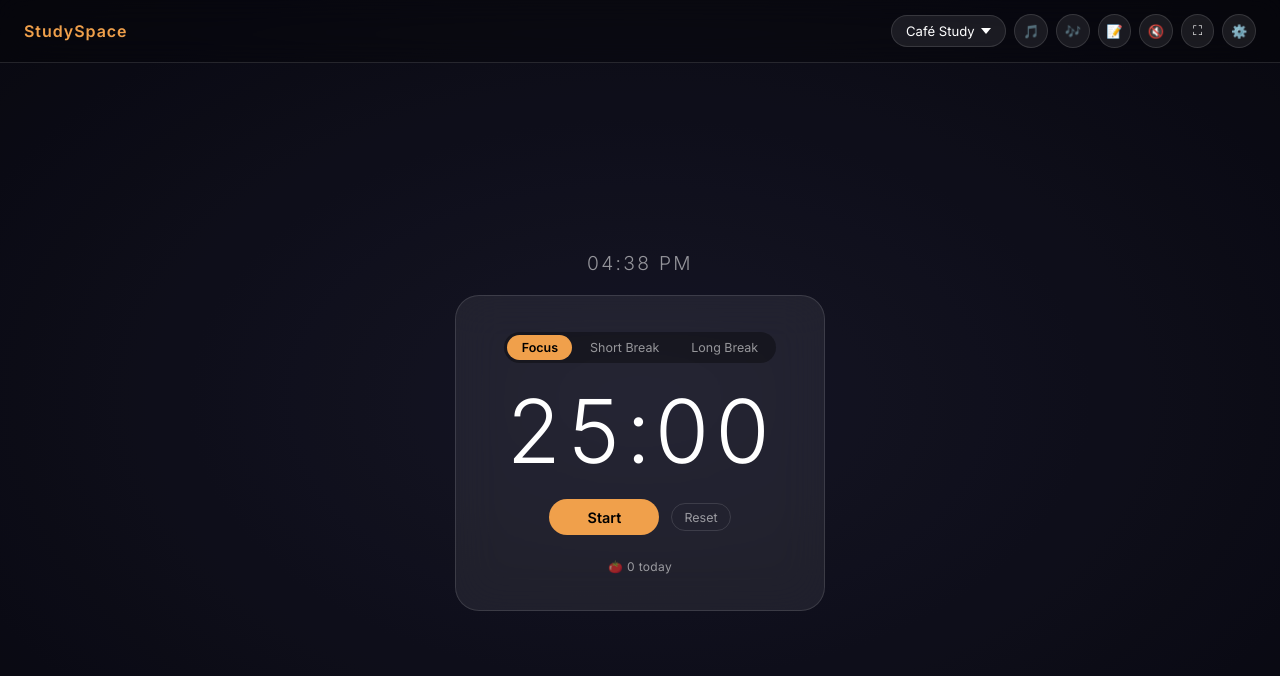
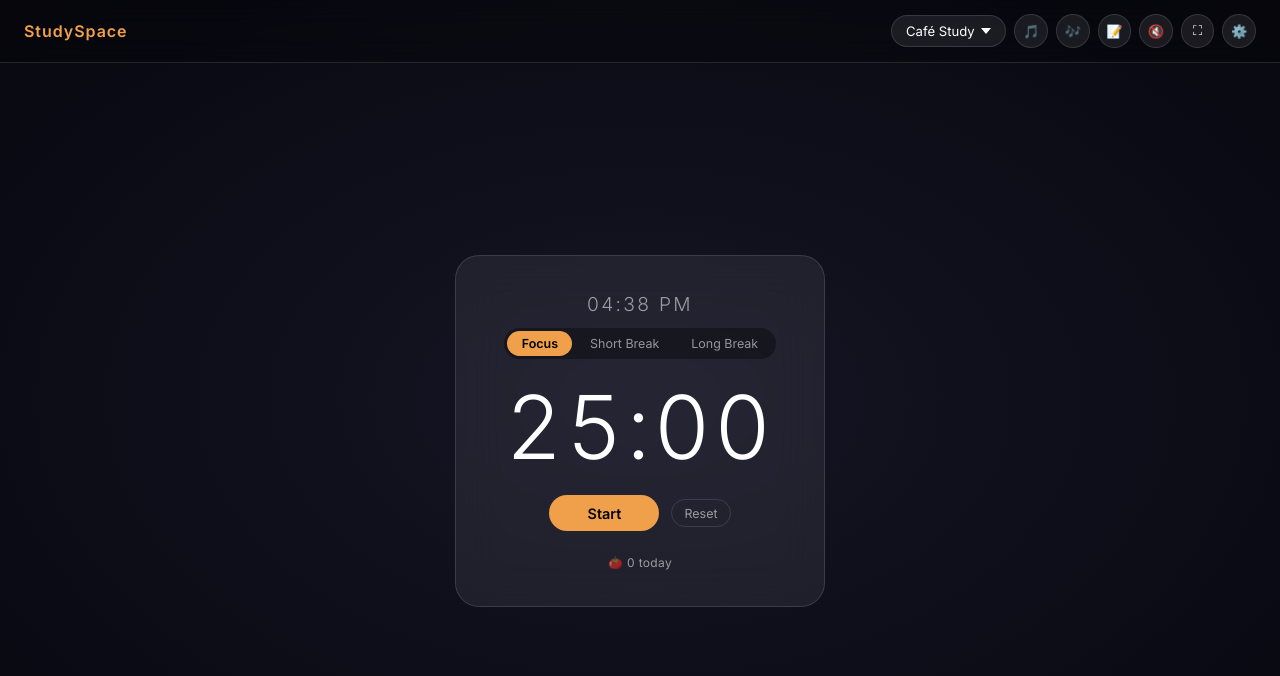
Before and after one commit to wxcdart/studyspace, a website with bundled scripts: page index.html in a window 1280 px wide. Built offline with nearby package versions, Linux system fonts and the light colour scheme; no server answers.

Commit message:
feat: refactor clock styling and integrate into timer widget

```diff
--- a/css/style.css
+++ b/css/style.css
@@ -78,13 +78,6 @@ html, body {
   gap: 1.25rem;
 }
 
-/* ── Clock ──────────────────────────────────────────────────────────────────── */
-#clock {
-  font-size: 1.2rem; font-weight: 300;
-  letter-spacing: 0.12em;
-  color: var(--text-muted);
-}
-
 /* ── Timer widget ───────────────────────────────────────────────────────────── */
 #timer-widget {
   display: flex; flex-direction: column;
@@ -92,6 +85,14 @@ html, body {
   gap: 1.5rem;
   padding: 2.25rem 3rem;
   min-width: 300px;
+}
+
+/* Clock inside timer widget */
+.timer-clock {
+  font-size: 1.2rem; font-weight: 300;
+  letter-spacing: 0.12em;
+  color: var(--text-muted);
+  margin-bottom: -0.75rem;
 }
 
 #timer-widget.timer-draggable {
--- a/index.html
+++ b/index.html
@@ -41,9 +41,9 @@
     </header>
 
     <main id="main">
-      <div id="clock" aria-live="off"></div>
+      <div id="timer-widget" class="glass-card">
+        <div id="clock" aria-live="off" class="timer-clock"></div>
 
-      <div id="timer-widget" class="glass-card">
         <div id="timer-modes" role="group" aria-label="Timer mode">
           <button class="mode-btn active" data-mode="focus">Focus</button>
           <button class="mode-btn" data-mode="shortBreak">Short Break</button>
```
